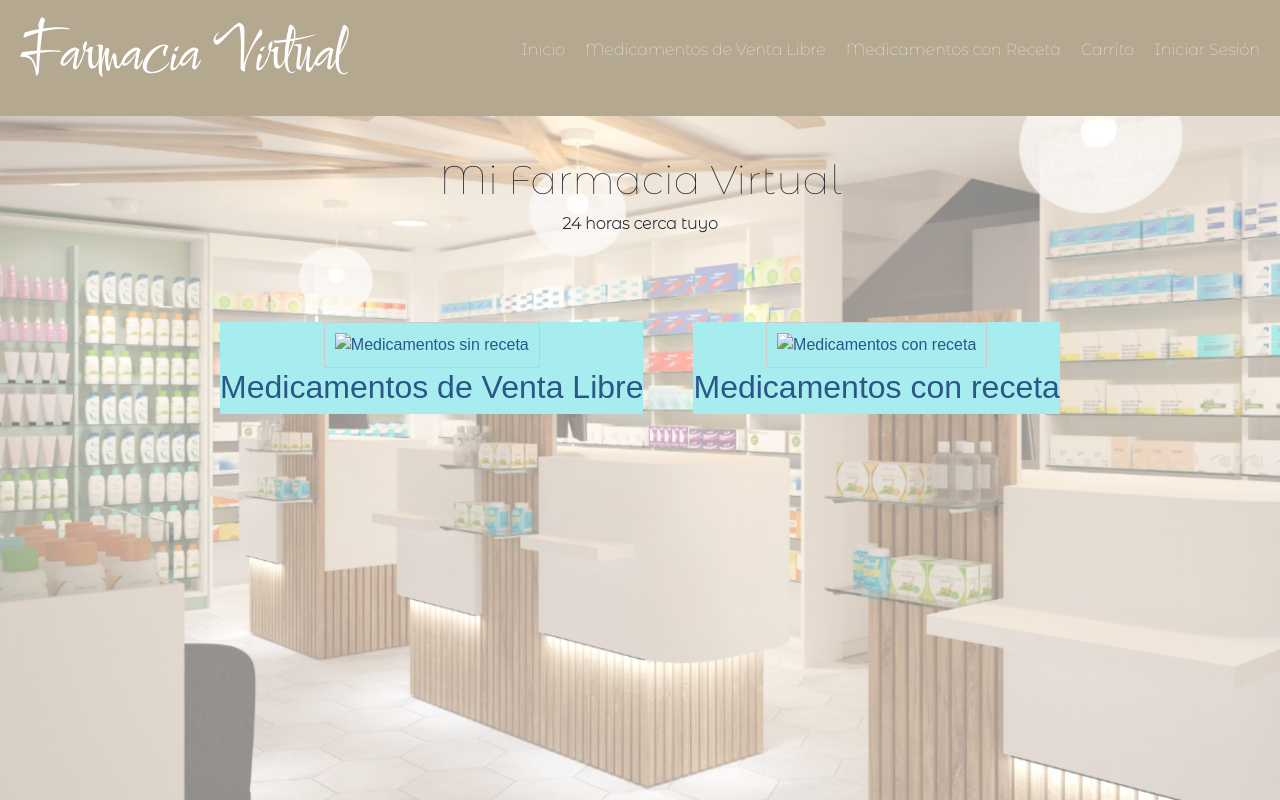
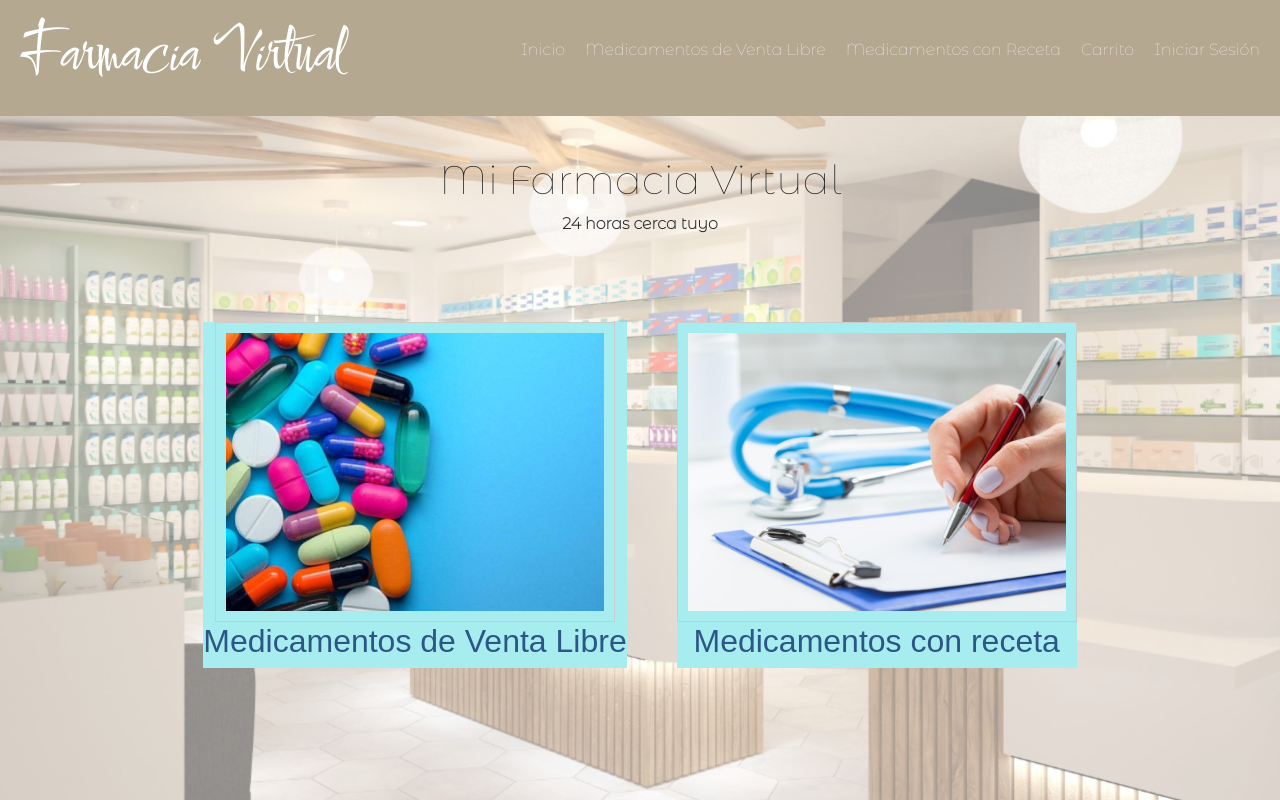
Before and after one commit to YaniBlanco/BlancoYanina33870539, a plain HTML site: page index.html in a window 1280 px wide. Drawn offline with nearby package versions, Linux system fonts and the light colour scheme; some packages are replaced by stand-ins of ours; the site is published under a folder, as on GitHub Pages, so addresses that start at the root find nothing; a script that the page names is missing; a web font is replaced by a local one.

Commit message:
rutas imagenes

```diff
--- a/index.html
+++ b/index.html
@@ -39,13 +39,13 @@
   <section class="categorias">
     <div class="categoria">
       <a href="categoria1.html">
-        <img src="/img/imagen_categoria1.png" alt="Medicamentos sin receta">
+        <img src="./img/imagen_categoria1.png" alt="Medicamentos sin receta">
         <h2>Medicamentos de Venta Libre</h2>
       </a>
     </div>
     <div class="categoria">
       <a href="categoria2.html">
-        <img src="/img/imagen_categaoria2.jpg" alt="Medicamentos con receta">
+        <img src="./img/imagen_categaoria2.jpg" alt="Medicamentos con receta">
         <h2>Medicamentos con receta</h2>
       </a>
     </div>
```
